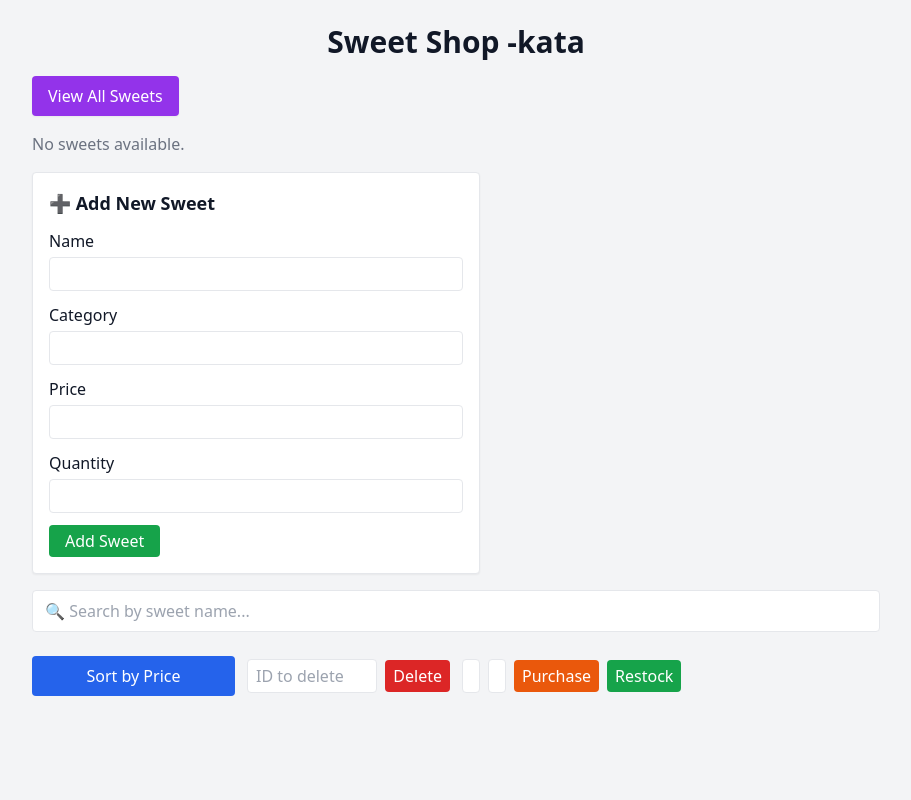
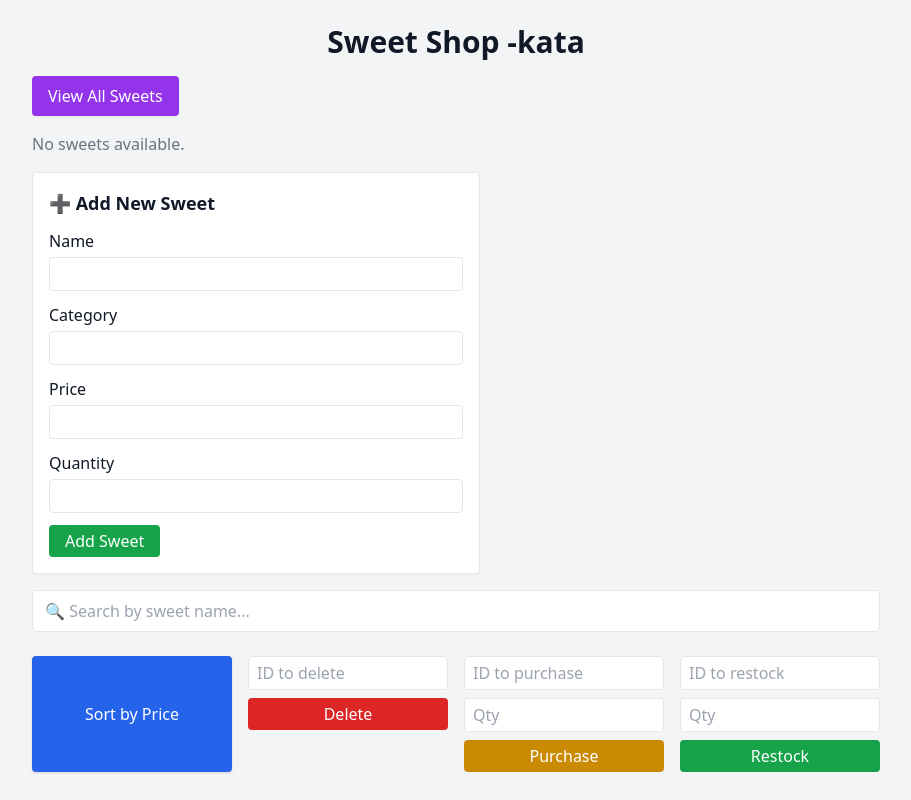
Before and after one commit to Vishaldave45/Sweet-shop, a React (Create React App) app in the folder sweet-shop-kata/: page / in a window 1280 px wide. Shown: the whole page, without its empty margins (184-1095 px from the left). Built offline with nearby package versions, Linux system fonts and the light colour scheme.

Commit message:
Fix: Separate state for delete, purchase, and restock in ActionPanel to avoid input conflicts and bugs

```diff
--- a/sweet-shop-kata/src/components/ActionPanel.jsx
+++ b/sweet-shop-kata/src/components/ActionPanel.jsx
@@ -1,47 +1,84 @@
 import React, { useState } from 'react';
 
 const ActionPanel = ({ onSort, onDelete, onPurchase, onRestock }) => {
-  const [id, setId] = useState('');
-  const [qty, setQty] = useState('');
+  const [deleteId, setDeleteId] = useState('');
+  const [purchaseId, setPurchaseId] = useState('');
+  const [purchaseQty, setPurchaseQty] = useState('');
+  const [restockId, setRestockId] = useState('');
+  const [restockQty, setRestockQty] = useState('');
 
   return (
-    <div className="mt-6 grid gap-3 grid-cols-1 sm:grid-cols-2 md:grid-cols-4">
-      <button onClick={onSort} className="bg-blue-600 text-white px-3 py-2 rounded hover:bg-blue-700">
+    <div className="mt-6 grid gap-4 grid-cols-1 sm:grid-cols-2 lg:grid-cols-4">
+
+      {/* Sort */}
+      <button
+        onClick={onSort}
+        className="bg-blue-600 text-white px-4 py-2 rounded hover:bg-blue-700 shadow"
+      >
         Sort by Price
       </button>
 
-      <div className="flex gap-2 items-center">
+      {/* Delete */}
+      <div className="flex flex-col gap-2">
         <input
           type="number"
           placeholder="ID to delete"
-          value={id}
-          onChange={(e) => setId(e.target.value)}
-          className="w-full px-2 py-1 border rounded"
+          value={deleteId}
+          onChange={(e) => setDeleteId(e.target.value)}
+          className="px-2 py-1 border rounded"
         />
-        <button onClick={() => onDelete(parseInt(id))} className="bg-red-600 text-white px-2 py-1 rounded">
+        <button
+          onClick={() => onDelete(Number(deleteId))}
+          className="bg-red-600 text-white px-2 py-1 rounded hover:bg-red-700"
+        >
           Delete
         </button>
       </div>
 
-      <div className="flex gap-2 items-center">
+      {/* Purchase */}
+      <div className="flex flex-col gap-2">
         <input
           type="number"
-          placeholder="ID"
-          onChange={(e) => setId(e.target.value)}
-          value={id}
-          className="w-full px-2 py-1 border rounded"
+          placeholder="ID to purchase"
+          value={purchaseId}
+          onChange={(e) => setPurchaseId(e.target.value)}
+          className="px-2 py-1 border rounded"
         />
         <input
           type="number"
           placeholder="Qty"
-          onChange={(e) => setQty(e.target.value)}
-          value={qty}
-          className="w-full px-2 py-1 border rounded"
+          value={purchaseQty}
+          onChange={(e) => setPurchaseQty(e.target.value)}
+          className="px-2 py-1 border rounded"
         />
-        <button onClick={() => onPurchase(parseInt(id), parseInt(qty))} className="bg-orange-600 text-white px-2 py-1 rounded">
+        <button
+          onClick={() => onPurchase(Number(purchaseId), Number(purchaseQty))}
+          className="bg-yellow-600 text-white px-2 py-1 rounded hover:bg-yellow-700"
+        >
           Purchase
         </button>
-        <button onClick={() => onRestock(parseInt(id), parseInt(qty))} className="bg-green-600 text-white px-2 py-1 rounded">
+      </div>
+
+      {/* Restock */}
+      <div className="flex flex-col gap-2">
+        <input
+          type="number"
+          placeholder="ID to restock"
+          value={restockId}
+          onChange={(e) => setRestockId(e.target.value)}
+          className="px-2 py-1 border rounded"
+        />
+        <input
+          type="number"
+          placeholder="Qty"
+          value={restockQty}
+          onChange={(e) => setRestockQty(e.target.value)}
+          className="px-2 py-1 border rounded"
+        />
+        <button
+          onClick={() => onRestock(Number(restockId), Number(restockQty))}
+          className="bg-green-600 text-white px-2 py-1 rounded hover:bg-green-700"
+        >
           Restock
         </button>
       </div>
```
